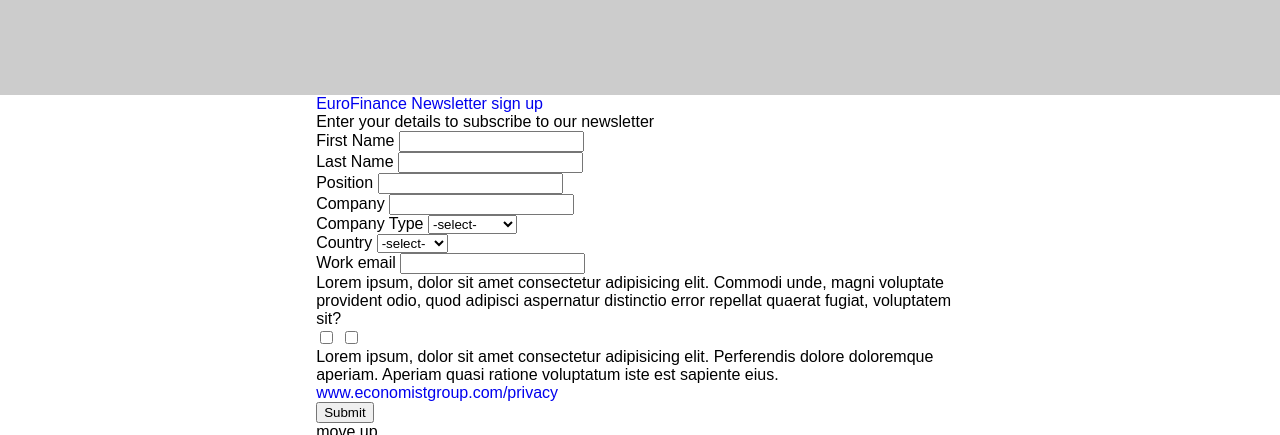
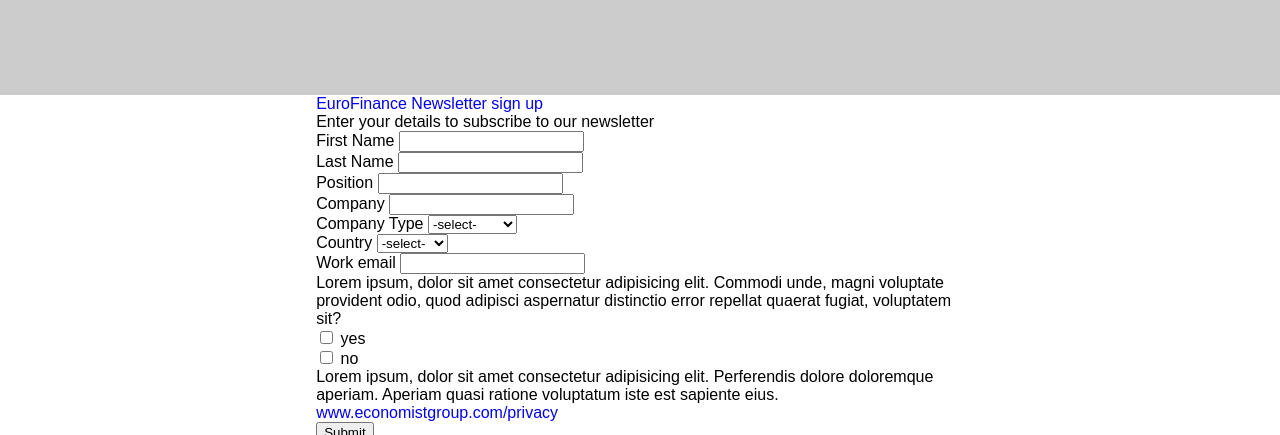
Before and after one commit to gsaurabhaxioned/form-validation, a plain HTML site: page index.html in a window 1280 px wide. Shown: the part 320-755 px from the top of the page. Drawn offline with Linux system fonts and the light colour scheme.

Commit message:
checkboxes wrapped with divs

```diff
--- a/index.html
+++ b/index.html
@@ -130,8 +130,14 @@
             <div class="checkbox">
               <p>Lorem ipsum, dolor sit amet consectetur adipisicing elit. Commodi unde, magni voluptate provident odio,
                 quod adipisci aspernatur distinctio error repellat quaerat fugiat, voluptatem sit?</p>
-              <input type="checkbox" class="checkbox-yes" name="check_yes">
-              <input type="checkbox" class="checkbox-nos" name="check_no">
+            <div class="checkbox-yes">
+              <input type="checkbox" id="checkbox-yes" name="check_yes">
+              <label for="checkbox-yes">yes</label>
+            </div>
+            <div class="checkbox-no">
+              <input type="checkbox" class="checkbox-no" name="check_no">
+              <label for="checkbox-no">no</label>
+            </div>
               <p>Lorem ipsum, dolor sit amet consectetur adipisicing elit. Perferendis dolore doloremque aperiam.
                 Aperiam
                 quasi ratione voluptatum iste est sapiente eius.
```
